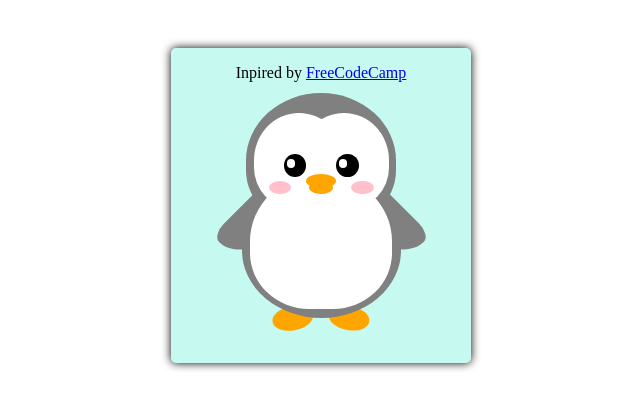
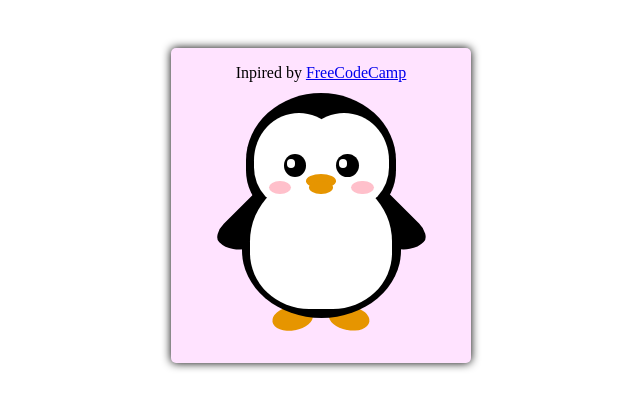
Before and after one commit to hddv/creativeSpace2, a plain HTML site: page index.html in a window 1280 px wide. Shown: the whole page, without its empty margins (319-959 px from the left). Drawn offline with Linux system fonts and the light colour scheme.

Commit message:
color changed

```diff
--- a/style.css
+++ b/style.css
@@ -7,7 +7,7 @@
 
 .space{
 
-  background:#c6faf1;
+  background: rgb(255, 227, 255);
 
 
   position: absolute;
@@ -35,9 +35,9 @@
 .penguin {
 
   /* Only change code below this line */
-  --penguin-skin: gray;
+  --penguin-skin: rgb(0, 0, 0);
   --penguin-belly: white;
-  --penguin-beak: orange;
+  --penguin-beak: rgb(230, 149, 0);
   /* Only change code above this line */
 
   position: relative;
```
